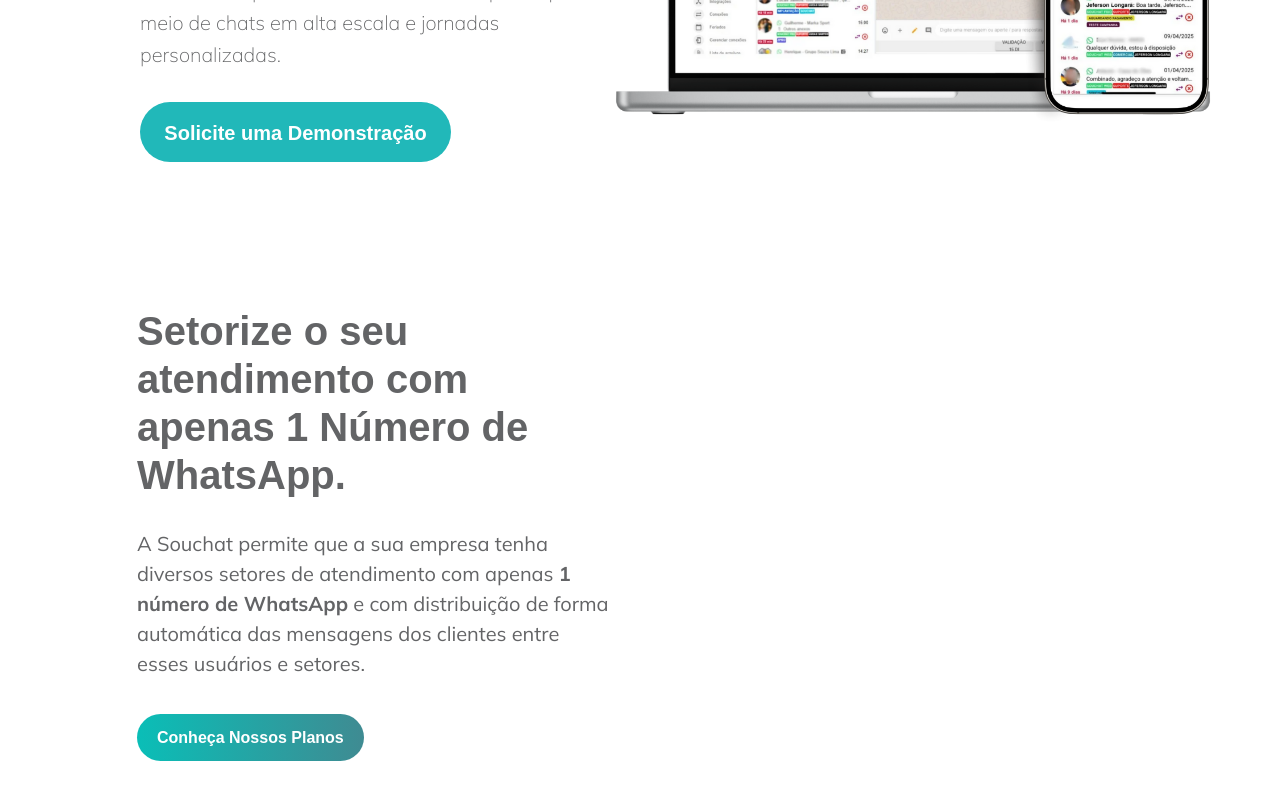
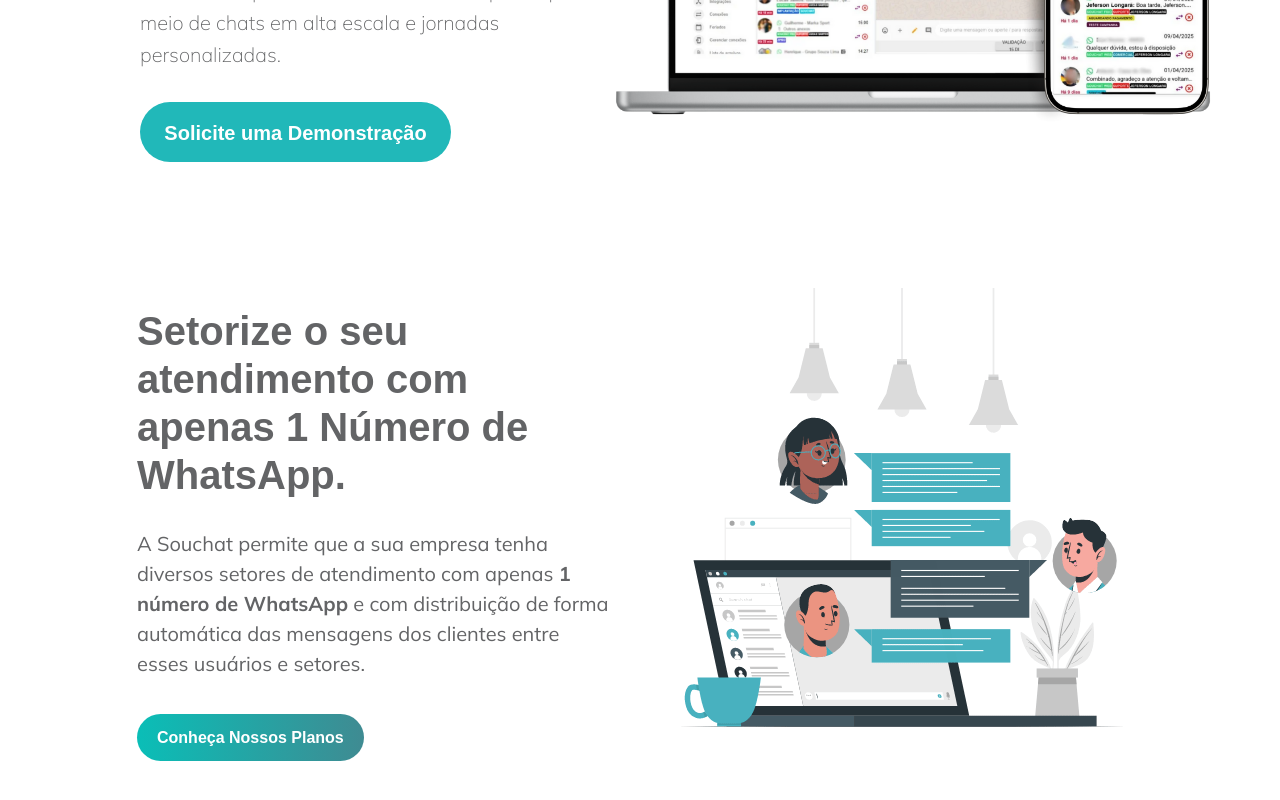
Before and after one commit to arthurbochicruz/SouChat, a React (Vite) app: page / in a window 1280 px wide. Shown: the part 422-1222 px from the top of the page. Built offline with nearby package versions, Linux system fonts and the light colour scheme.

Commit message:
Commit img
Adicionei a imagem e estilizei ela

```diff
--- a/src/Components/SecondArticle/SecondArticle.css
+++ b/src/Components/SecondArticle/SecondArticle.css
@@ -1,4 +1,8 @@
 @import url('https://fonts.googleapis.com/css2?family=Mulish:ital,wght@0,200..1000;1,200..1000&display=swap');
+
+section.section-elementor {
+    width: 100%;
+}
 
 .div-titles {
     width: 583px;
@@ -49,3 +53,11 @@
     font-weight: 600;
     color: #ffffff;
 }
+
+.space-imag-work {
+    position: absolute;
+    right: 0;
+    top: 710px;
+    margin-top: 0px;
+    margin-right: 128px;
+}
--- a/src/Components/SecondArticle/SecondArticle.jsx
+++ b/src/Components/SecondArticle/SecondArticle.jsx
@@ -1,8 +1,9 @@
 import './SecondArticle.css'
+import WorkImg from '../../assets/work-chat.gif'
 
 function SecondArticle() {
     return (
-        <section>
+        <section className='section-elementor'>
             <div className='div-titles'>
                 <h2 className='title-atendimentos'>
                 Setorize o seu atendimento com <br /> apenas 1 Número de<br />WhatsApp.
@@ -18,6 +19,10 @@
                     </a>
                 </div>
             </div>
+
+
+                    <div className='space-imag-work'><img  src={WorkImg} alt="" /></div>
+
         </section>
     )
 }
```
Also changed, not shown: src/assets/work-chat.gif (added).
